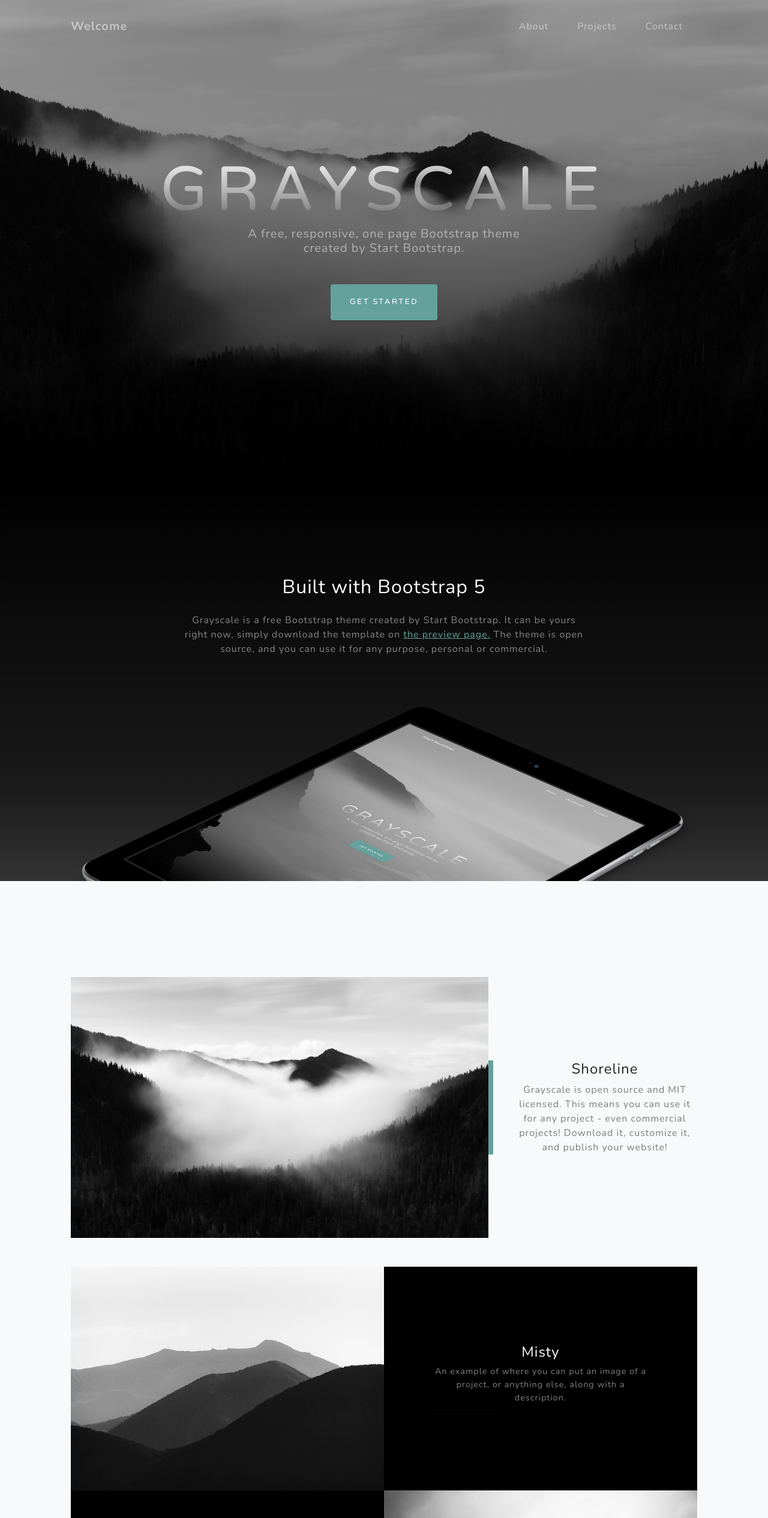
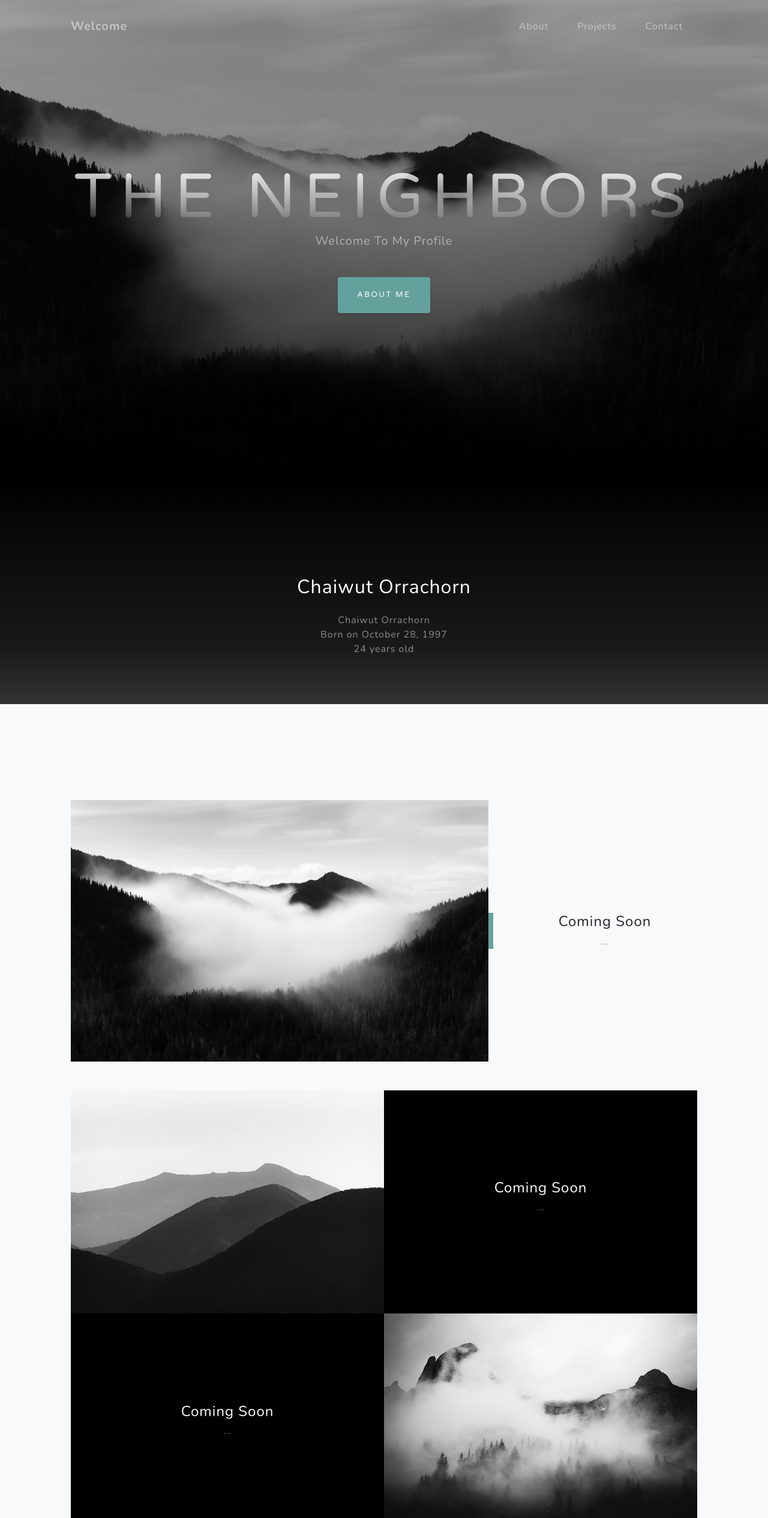
Before and after one commit to TheNeighbors/TheNeighbors.github.io, a plain HTML site: page index.html in a window 1280 px wide. Shown: the top 2531 px of the page at 60% size. Drawn offline with nearby package versions, Linux system fonts and the light colour scheme.

Commit message:
update 20/11/22

```diff
--- a/index.html
+++ b/index.html
@@ -5,7 +5,7 @@
         <meta name="viewport" content="width=device-width, initial-scale=1, shrink-to-fit=no" />
         <meta name="description" content="" />
         <meta name="author" content="" />
-        <title>Grayscale - Start Bootstrap Theme</title>
+        <title>My Profile</title>
         <link rel="icon" type="image/x-icon" href="assets/favicon.ico" />
         <!-- Font Awesome icons (free version)-->
         <script src="https://use.fontawesome.com/releases/v6.1.0/js/all.js" crossorigin="anonymous"></script>
@@ -38,9 +38,9 @@
             <div class="container px-4 px-lg-5 d-flex h-100 align-items-center justify-content-center">
                 <div class="d-flex justify-content-center">
                     <div class="text-center">
-                        <h1 class="mx-auto my-0 text-uppercase">Grayscale</h1>
-                        <h2 class="text-white-50 mx-auto mt-2 mb-5">A free, responsive, one page Bootstrap theme created by Start Bootstrap.</h2>
-                        <a class="btn btn-primary" href="#about">Get Started</a>
+                        <h1 class="mx-auto my-0 text-uppercase">The Neighbors</h1>
+                        <h2 class="text-white-50 mx-auto mt-2 mb-5">Welcome To My Profile</h2>
+                        <a class="btn btn-primary" href="#about">About Me</a>
                     </div>
                 </div>
             </div>
@@ -50,15 +50,17 @@
             <div class="container px-4 px-lg-5">
                 <div class="row gx-4 gx-lg-5 justify-content-center">
                     <div class="col-lg-8">
-                        <h2 class="text-white mb-4">Built with Bootstrap 5</h2>
+                        <h2 class="text-white mb-4"> Chaiwut Orrachorn</h2>
                         <p class="text-white-50">
-                            Grayscale is a free Bootstrap theme created by Start Bootstrap. It can be yours right now, simply download the template on
-                            <a href="https://startbootstrap.com/theme/grayscale/">the preview page.</a>
-                            The theme is open source, and you can use it for any purpose, personal or commercial.
+                            Chaiwut Orrachorn
+                            <br>
+                            Born on October 28, 1997
+                            <br>
+                            24 years old
                         </p>
                     </div>
                 </div>
-                <img class="img-fluid" src="assets/img/ipad.png" alt="..." />
+                <!-- <img class="img-fluid" src="assets/img/ipad.png" alt="..." /> -->
             </div>
         </section>
         <!-- Projects-->
@@ -69,8 +71,8 @@
                     <div class="col-xl-8 col-lg-7"><img class="img-fluid mb-3 mb-lg-0" src="assets/img/bg-masthead.jpg" alt="..." /></div>
                     <div class="col-xl-4 col-lg-5">
                         <div class="featured-text text-center text-lg-left">
-                            <h4>Shoreline</h4>
-                            <p class="text-black-50 mb-0">Grayscale is open source and MIT licensed. This means you can use it for any project - even commercial projects! Download it, customize it, and publish your website!</p>
+                            <h4>Coming Soon</h4>
+                            <p class="text-black-50 mb-0">...</p>
                         </div>
                     </div>
                 </div>
@@ -81,8 +83,8 @@
                         <div class="bg-black text-center h-100 project">
                             <div class="d-flex h-100">
                                 <div class="project-text w-100 my-auto text-center text-lg-left">
-                                    <h4 class="text-white">Misty</h4>
-                                    <p class="mb-0 text-white-50">An example of where you can put an image of a project, or anything else, along with a description.</p>
+                                    <h4 class="text-white">Coming Soon</h4>
+                                    <p class="mb-0 text-white-50">...</p>
                                     <hr class="d-none d-lg-block mb-0 ms-0" />
                                 </div>
                             </div>
@@ -96,8 +98,8 @@
                         <div class="bg-black text-center h-100 project">
                             <div class="d-flex h-100">
                                 <div class="project-text w-100 my-auto text-center text-lg-right">
-                                    <h4 class="text-white">Mountains</h4>
-                                    <p class="mb-0 text-white-50">Another example of a project with its respective description. These sections work well responsively as well, try this theme on a small screen!</p>
+                                    <h4 class="text-white">Coming Soon</h4>
+                                    <p class="mb-0 text-white-50">...</p>
                                     <hr class="d-none d-lg-block mb-0 me-0" />
                                 </div>
                             </div>
@@ -160,7 +162,7 @@
                                 <i class="fas fa-map-marked-alt text-primary mb-2"></i>
                                 <h4 class="text-uppercase m-0">Address</h4>
                                 <hr class="my-4 mx-auto" />
-                                <div class="small text-black-50">4923 Market Street, Orlando FL</div>
+                                <div class="small text-black-50">BangSue 10800</div>
                             </div>
                         </div>
                     </div>
@@ -170,7 +172,7 @@
                                 <i class="fas fa-envelope text-primary mb-2"></i>
                                 <h4 class="text-uppercase m-0">Email</h4>
                                 <hr class="my-4 mx-auto" />
-                                <div class="small text-black-50"><a href="#!">hello@yourdomain.com</a></div>
+                                <div class="small text-black-50"><a href="#!">Chaiwut281040@Gmail.com</a></div>
                             </div>
                         </div>
                     </div>
@@ -180,7 +182,7 @@
                                 <i class="fas fa-mobile-alt text-primary mb-2"></i>
                                 <h4 class="text-uppercase m-0">Phone</h4>
                                 <hr class="my-4 mx-auto" />
-                                <div class="small text-black-50">+1 (555) 902-8832</div>
+                                <div class="small text-black-50">++**********</div>
                             </div>
                         </div>
                     </div>
@@ -188,7 +190,7 @@
                 <div class="social d-flex justify-content-center">
                     <a class="mx-2" href="#!"><i class="fab fa-twitter"></i></a>
                     <a class="mx-2" href="#!"><i class="fab fa-facebook-f"></i></a>
-                    <a class="mx-2" href="#!"><i class="fab fa-github"></i></a>
+                    <a class="mx-2" href="https://github.com/TheNeighbors"><i class="fab fa-github"></i></a>
                 </div>
             </div>
         </section>
```
Also changed, not shown: assets/img/Nb.png (added).
